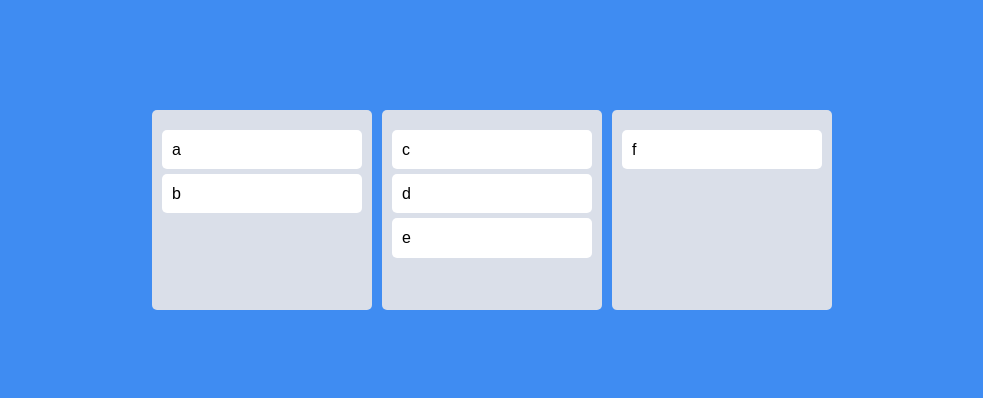
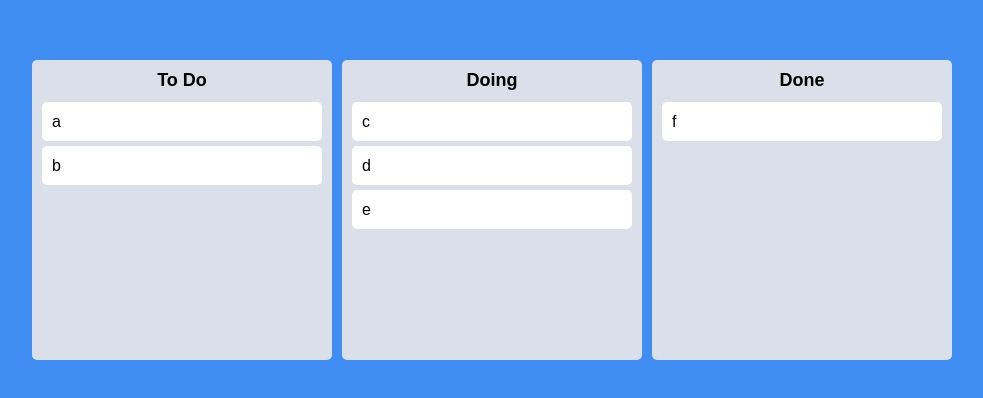
Before and after one commit to LDYWINNER/trello-clone, a React (Create React App) app in the folder trello-clone/: page / in a window 1280 px wide. Shown: the part 190-588 px from the top of the page, without its empty margins (148-1131 px from the left). Built offline with nearby package versions, Linux system fonts and the light colour scheme.

Commit message:
~7.9 same board movement

```diff
--- a/trello-clone/src/App.tsx
+++ b/trello-clone/src/App.tsx
@@ -6,8 +6,7 @@
 
 const Wrapper = styled.div`
   display: flex;
-  max-width: 680px;
-  width: 100%;
+  width: 100vw;
   margin: 0 auto;
   justify-content: center;
   align-items: center;
@@ -15,22 +14,30 @@
 `;
 
 const Boards = styled.div`
-  display: grid;
+  display: flex;
+  justify-content: center;
+  align-items: flex-start;
   width: 100%;
   gap: 10px;
-  grid-template-columns: repeat(3, 1fr);
 `;
 
 function App() {
   const [toDos, setToDos] = useRecoilState(toDoState);
-  const onDragEnd = ({ draggableId, destination, source }: DropResult) => {
-    if (!destination) return;
-    /* setToDos((oldToDos) => {
-      const toDosCopy = [...oldToDos];
-      toDosCopy.splice(source.index, 1);
-      toDosCopy.splice(destination?.index, 0, draggableId);
-      return toDosCopy;
-    }); */
+  const onDragEnd = (info: DropResult) => {
+    console.log(info);
+    const { destination, draggableId, source } = info;
+    if (destination?.droppableId === source.droppableId) {
+      // same board movement.
+      setToDos((allBoards) => {
+        const boardCopy = [...allBoards[source.droppableId]];
+        boardCopy.splice(source.index, 1);
+        boardCopy.splice(destination?.index, 0, draggableId);
+        return {
+          ...allBoards,
+          [source.droppableId]: boardCopy,
+        };
+      });
+    }
   };
   return (
     <DragDropContext onDragEnd={onDragEnd}>
--- a/trello-clone/src/atoms.tsx
+++ b/trello-clone/src/atoms.tsx
@@ -7,8 +7,8 @@
 export const toDoState = atom<IToDoState>({
     key: "toDo",
     default: {
-        to_do: ["a", "b"],
-        doing: ["c", "d", "e"],
-        done: ["f"],
+        "To Do": ["a", "b"],
+        Doing: ["c", "d", "e"],
+        Done: ["f"],
     },
 });
--- a/trello-clone/src/components/Board.tsx
+++ b/trello-clone/src/components/Board.tsx
@@ -3,10 +3,19 @@
 import DragabbleCard from "./DraggableCard";
 
 const Wrapper = styled.div`
+  width: 300px;
   padding: 20px 10px;
+  padding-top: 10px;
   background-color: ${(props) => props.theme.boardColor};
   border-radius: 5px;
-  min-height: 200px;
+  min-height: 300px;
+`;
+
+const Title = styled.h2`
+  text-align: center;
+  font-weight: 600;
+  margin-bottom: 10px;
+  font-size: 18px;
 `;
 
 interface IBoardProps {
@@ -16,16 +25,19 @@
 
 function Board({ toDos, boardId }: IBoardProps) {
     return (
+        <Wrapper>
+            <Title>{boardId}</Title>
             <Droppable droppableId={boardId}>
                 {(magic) => (
-                <Wrapper ref={magic.innerRef} {...magic.droppableProps}>
+                    <div ref={magic.innerRef} {...magic.droppableProps}>
                         {toDos.map((toDo, index) => (
                             <DragabbleCard key={toDo} index={index} toDo={toDo} />
                         ))}
                         {magic.placeholder}
-                </Wrapper>
+                    </div>
                 )}
             </Droppable>
+        </Wrapper>
     );
 }
 export default Board;
```
Lines whose indentation alone changed are shown as unchanged.
